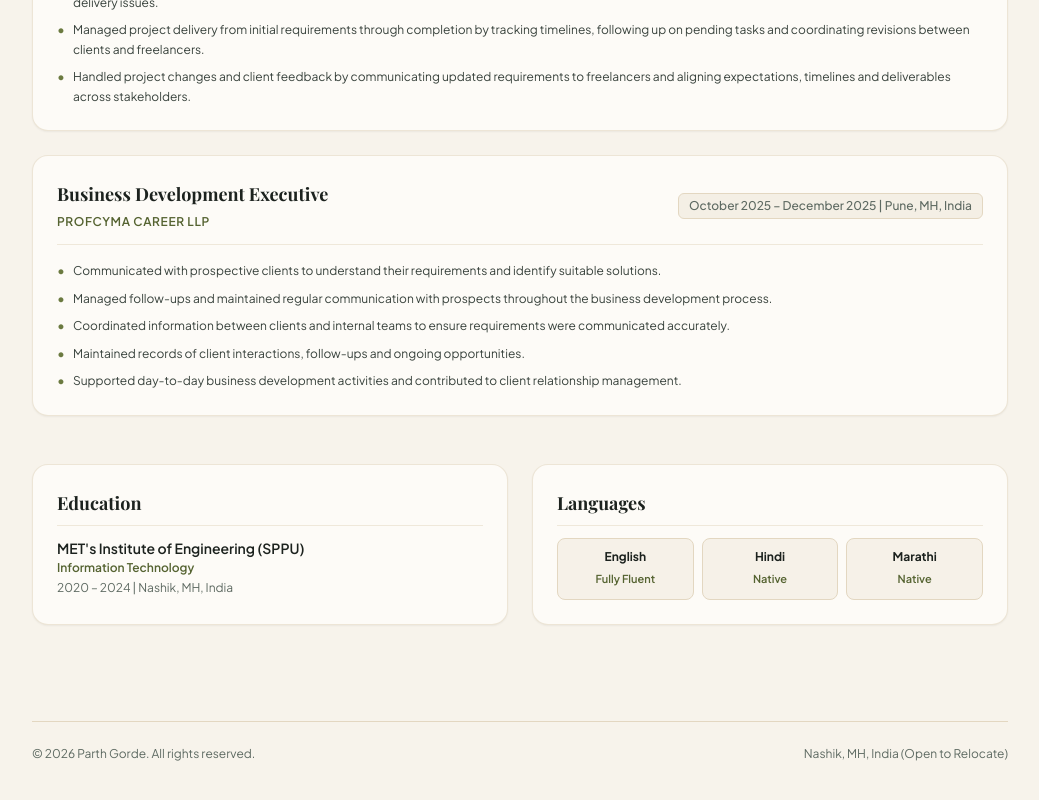
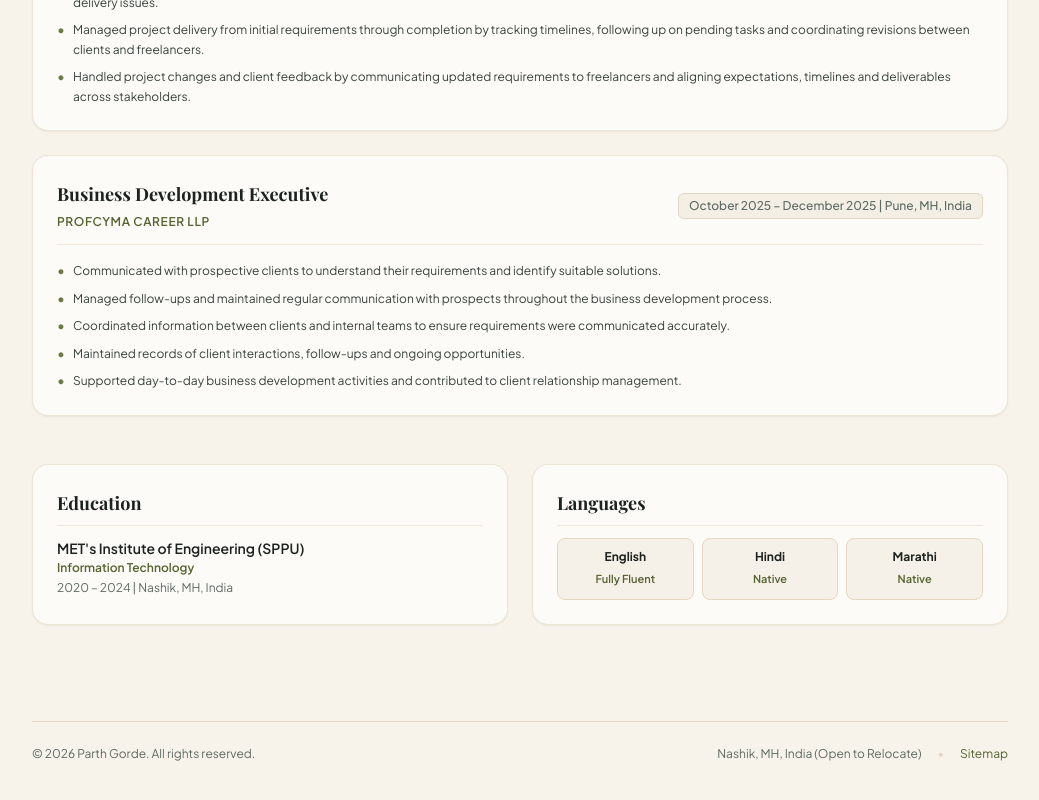
Before and after one commit to wellparth/portfolio, a Next.js app: page / in a window 1280 px wide. Shown: the part 1693-2493 px from the top of the page, without its empty margins (120-1159 px from the left). Built offline with nearby package versions, Linux system fonts and the light colour scheme; a web font is replaced by a local one.

Commit message:
seo: ensure sitemap.xml route and add sitemap link in footer

```diff
--- a/src/components/ContactFooter.tsx
+++ b/src/components/ContactFooter.tsx
@@ -1,15 +1,27 @@
 'use client';
 
 import React from 'react';
+import Link from 'next/link';
 import { resumeData } from '@/data/resumeData';
 
 export default function ContactFooter() {
   return (
-    <footer className="max-w-5xl mx-auto px-4 sm:px-6 pt-12 pb-8">
+    <footer className="max-w-5xl mx-auto px-4 sm:px-6 pt-12 pb-8 font-sans">
       <hr className="border-t border-beige-300 mb-6" />
       <div className="flex flex-col sm:flex-row items-center justify-between text-xs text-ink-500 gap-2">
         <p>© 2026 {resumeData.personal.name}. All rights reserved.</p>
-        <p className="text-ink-400">{resumeData.personal.location}</p>
+        <div className="flex items-center space-x-4">
+          <span className="text-ink-400">{resumeData.personal.location}</span>
+          <span className="text-beige-300">•</span>
+          <a
+            href="/sitemap.xml"
+            target="_blank"
+            rel="noopener noreferrer"
+            className="text-olive-600 hover:underline"
+          >
+            Sitemap
+          </a>
+        </div>
       </div>
     </footer>
   );
```
